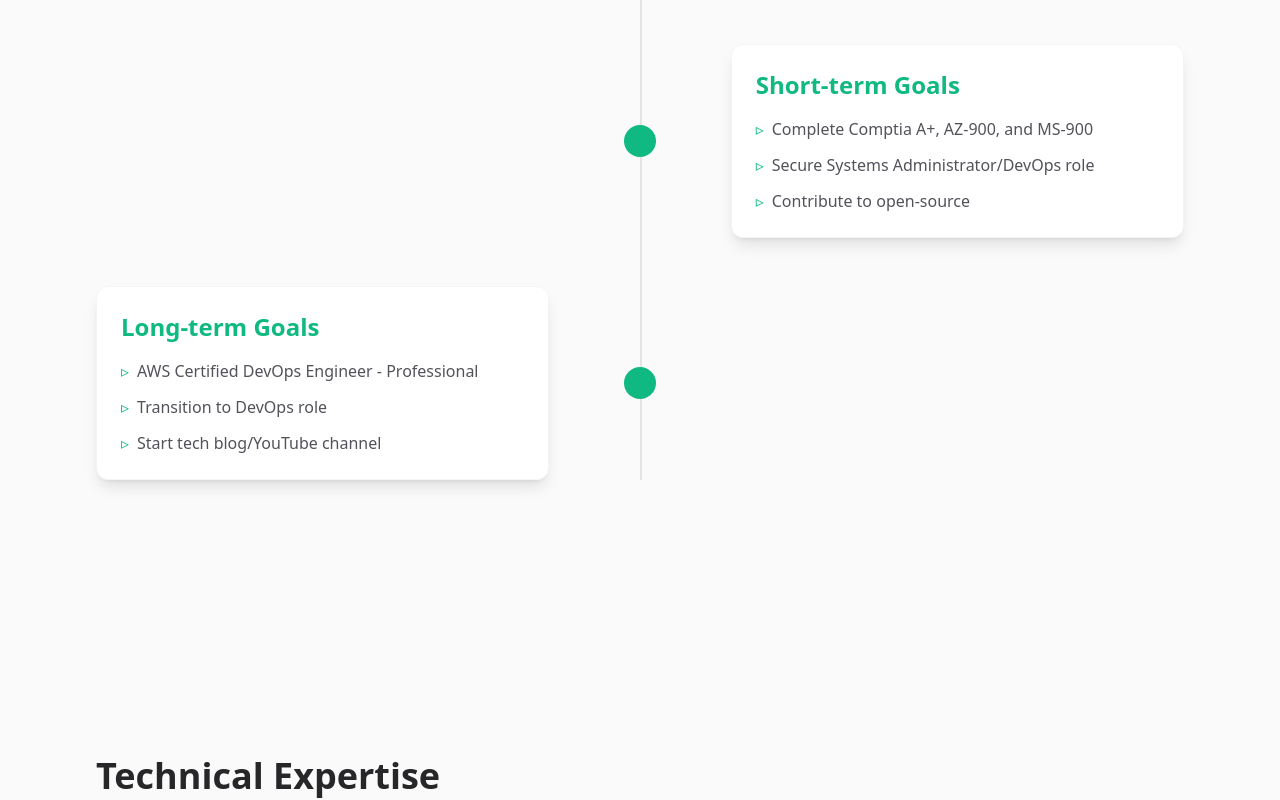
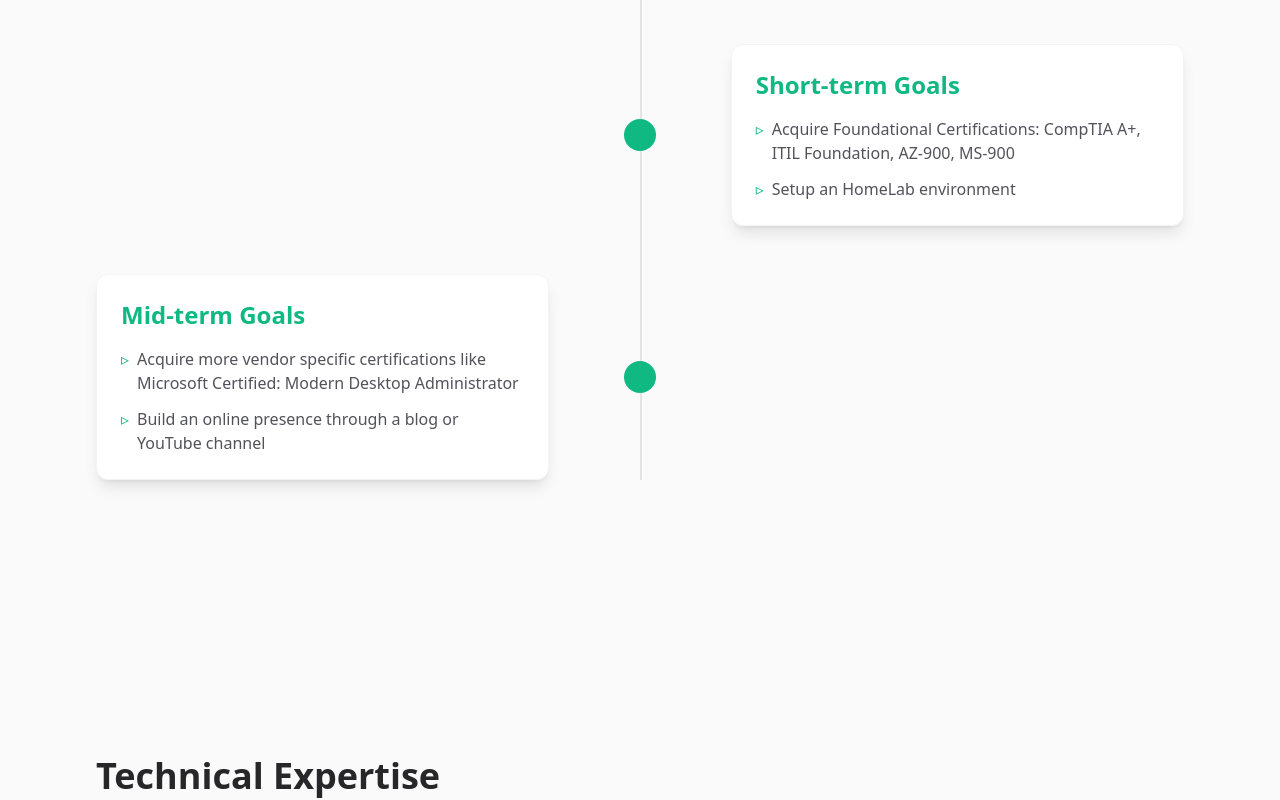
Before and after one commit to raphaelbautista/nextjs-portfolio-site, a Next.js app: page / in a window 1280 px wide. Shown: the part 1724-2524 px from the top of the page. Built offline with nearby package versions, Linux system fonts and the light colour scheme.

Commit message:
feat: update AchievementsSection with new certification, modify HeroSection roles, and refine RoadmapSection goals

```diff
--- a/src/components/AchievementsSection.tsx
+++ b/src/components/AchievementsSection.tsx
@@ -4,17 +4,11 @@
 import { Achievement } from "./AchievementsCard";
 const achievements: Achievement[] = [
   {
-    title: "CompTIA A+",
-    description: "Certified in 2023",
-    date: "2023",
-    image: "/images/comptia-a-plus.png",
+    title: "Google IT Support Professional Certificate",
+    description: "Certified in 2025",
+    date: "2025",
+    image: "/images/google-it-support.png",
     type: "certification",
-  } as Achievement,
-  {
-    title: "Employee of the Month",
-    description: "Awarded by Company X",
-    date: "2022",
-    type: "award",
   } as Achievement,
 ];
 
--- a/src/components/HeroSection.tsx
+++ b/src/components/HeroSection.tsx
@@ -6,7 +6,7 @@
 
 const RotatingTypewriter = () => {
   const roles = useMemo(
-    () => ["Systems Administrator", "DevOps Enthusiast", "Web Development"],
+    () => ["Systems Administration", "Web Development"],
     []
   );
 
--- a/src/components/RoadmapSection.tsx
+++ b/src/components/RoadmapSection.tsx
@@ -16,17 +16,15 @@
             {
               title: "Short-term Goals",
               items: [
-                "Complete Comptia A+, AZ-900, and MS-900",
-                "Secure Systems Administrator/DevOps role",
-                "Contribute to open-source",
+                "Acquire Foundational Certifications: CompTIA A+, ITIL Foundation, AZ-900, MS-900",
+                "Setup an HomeLab environment",
               ],
             },
             {
-              title: "Long-term Goals",
+              title: "Mid-term Goals",
               items: [
-                "AWS Certified DevOps Engineer - Professional",
-                "Transition to DevOps role",
-                "Start tech blog/YouTube channel",
+                "Acquire more vendor specific certifications like Microsoft Certified: Modern Desktop Administrator",
+                "Build an online presence through a blog or YouTube channel",
               ],
             },
           ].map((group, idx) => (
```
